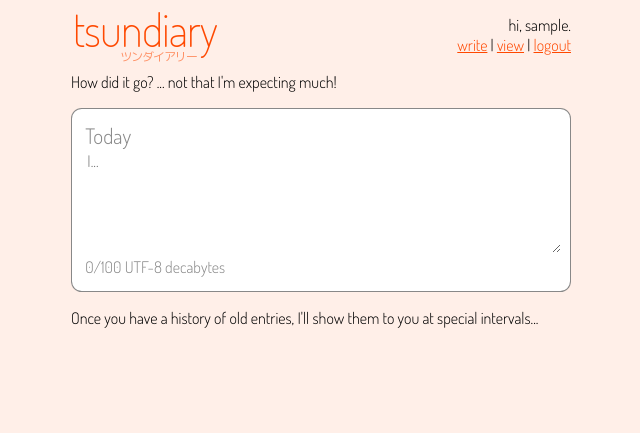
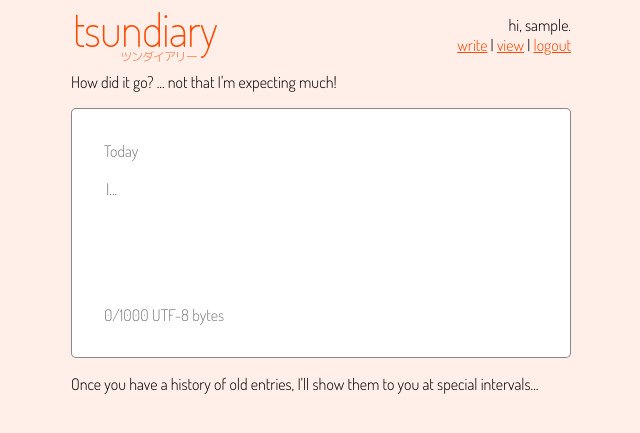
Before and after one commit to neynt/tsundiary, a Flask app: page / in a window 1280 px wide. Shown: the top 433 px of the page, without its empty margins (319-959 px from the left). Run offline with Flask 2, Linux system fonts and the light colour scheme; the visitor is signed in with stand-in values (Sample User, id 1); data that the repository does not hold is empty; some libraries are stand-ins or nearby versions.

Commit message:
prettied up and tweaked

```diff
--- a/static/style.css
+++ b/static/style.css
@@ -13,12 +13,6 @@ body
 body {
     background-color: #FFEFE8;
 }
-.post_date,
-#char_count,
-#save_status
-{
-    color: #888;
-}
 .cloud
 {
     background-color: #fff;
@@ -28,9 +22,15 @@ a
 {
     color: #ff4800;
 }
+.faded
+{
+    opacity: 0.5;
+}
 textarea
 {
     color: #000;
+    resize: none;
+    outline: none;
 }
 
 /* Fonts */
@@ -68,9 +68,9 @@ div#wrap
 {
     border-width: 1px;
     border-style: solid;
-    border-radius: 8pt;
-    padding: 10pt;
-    margin: 2pt auto;
+    border-radius: 5px;
+    padding: 32px;
+    margin: 5px auto;
 
 }
 
@@ -82,7 +82,6 @@ div#wrap
     min-width: 100%;
     max-width: 100%;
     width: 100%;
-    min-height: 100px;
     word-wrap: break-word;
     cursor: text;
 }
@@ -90,7 +89,8 @@ div#wrap
 /* Post decoration */
 .post_date
 {
-    font-size: 16pt;
+    font-size: 16px;
+    margin-bottom: 16px;
 }
 
 /* Post body */
@@ -138,7 +138,7 @@ input
     width: 90%;
     margin: 0;
     border: 0;
-    border-radius: 0pt;
+    border-radius: 0;
     background: transparent;
 }
 
--- a/templates/front_logged_in.html
+++ b/templates/front_logged_in.html
@@ -5,12 +5,13 @@
 <p>{{ prompt }}</p>
 
 <div class='cloud'>
-    <span class='post_date'>Today</span>
+    <div class='post_date faded'>Today</div>
+    <textarea id='edit_area' placeholder="I..." >{% if current_content %}{{ current_content }}{% endif %}</textarea>
+    <div class='faded'>
     <br />
-    <textarea id='edit_area' placeholder="I..." >{% if current_content %}{{ current_content }}{% endif %}</textarea>
-    <br />
-    <span id='char_count'>You are.</span>
-    <span id='save_status' style='float:right'></span>
+        <span id='char_count'></span>
+        <span id='save_status' style='float:right'></span>
+    </div>
 </div>
 
 {% if old_entries %}
@@ -18,8 +19,7 @@
 
     {% for day, content in old_entries %}
     <div class='cloud'>
-        <span class='post_date'>{{ day }}</span>
-        <br />
+        <div class='post_date faded'>{{ day }}</div>
         <div class='post_body'>{{ content }}</div>
     </div>
     {% endfor %}
@@ -32,8 +32,8 @@
 var content = "ATASHI WA ... KIMI GA SUKI NO DE ..."
 var timer = null;
 
-// Don't bother trying to hack this
-var DECABYTE_LIMIT = 100;
+// Don't bother trying to hack this, it's checked server-side too~ ;)
+var BYTE_LIMIT = 1000;
 
 function confess() {
     $('#save_status').html('saving...');
@@ -55,16 +55,21 @@ function prime_update() {
 
 function update_char_count() {
     count = unescape(encodeURIComponent($('#edit_area').val())).length;
-    count = Math.ceil(count / 10);
-    $('#char_count').html(count + '/' + DECABYTE_LIMIT + ' UTF-8 decabytes');
+    $('#char_count').html(count + '/' + BYTE_LIMIT + ' UTF-8 bytes');
+
+    // Scale textarea
+    var textarea = $('#edit_area');
+    textarea.css("height", "");
+    textarea.css("height", Math.max(textarea[0].scrollHeight, 100) + "px");
+
     return count;
 }
 
 function content_changed() {
-    count = update_char_count();
+    var count = update_char_count();
     clearTimeout(timer);
 
-    if (count <= DECABYTE_LIMIT) {
+    if (count <= BYTE_LIMIT) {
         // Just right.
         prime_update();
     }
--- a/maidairy.py
+++ b/tsundiary.py
@@ -58,12 +58,19 @@ def their_time():
     their_time = utc_time - datetime.timedelta(minutes=g.timezone)
     return their_time
 
-def time_from_datestamp(d):
-    yyyy, mm, dd = map(int, [d[0:4], d[4:6], d[6:8]])
+def time_from_datestamp(ds):
+    yyyy, mm, dd = map(int, [ds[0:4], ds[4:6], ds[6:8]])
     return datetime.date(yyyy, mm, dd)
 
 def datestamp(d):
     return d.strftime("%Y%m%d")
+
+def pretty_date(d):
+    return d.strftime("%A, %B %d, %Y")
+
+@app.template_filter('prettydate')
+def pretty_date_from_stamp(ds):
+    return pretty_date(time_from_datestamp(ds))
 
 def datestamp_today():
     return datestamp(their_time())
@@ -82,25 +89,25 @@ def selected_old_entries():
     d = today - datetime.timedelta(days=7)
     p = maidb.get_post(g.username, datestamp(d))
     if p:
-        yield ('%s (one week ago)' % d.strftime("%A, %B %d"), p)
+        yield ('%s (one week ago)' % pretty_date(d), p)
 
     # 30 days ago
     d = today - datetime.timedelta(days=30)
     p = maidb.get_post(g.username, datestamp(d))
     if p:
-        yield ('%s (30 days ago)' % d.strftime("%A, %B %d"), p)
+        yield ('%s (30 days ago)' % pretty_date(d), p)
 
     # 90 days ago
     d = today - datetime.timedelta(days=90)
     p = maidb.get_post(g.username, datestamp(d))
     if p:
-        yield ('%s (90 days ago)' % d.strftime("%A, %B %d"), p)
+        yield ('%s (90 days ago)' % pretty_date(d), p)
 
     # 365 days ago
     d = today - datetime.timedelta(days=365)
     p = maidb.get_post(g.username, datestamp(d))
     if p:
-        yield ('%s (365 days ago)' % d.strftime("%A, %B %d"), p)
+        yield ('%s (365 days ago)' % pretty_date(d), p)
 
 # Make a post HTML-pretty.
 # Currently does nothing, but may do markdown in the future.
@@ -187,7 +194,7 @@ def attempt_login():
         session['username'] = u
         return "Oh... welcome back, %s-sama." % u
     elif "'" in u or "'" in p:
-        return "H-hontou baka! Did you really think that would work?!"
+        return "H-honto baka! Did you really think that would work?!"
     return "Idiot. Can't you at least get your login right?"
 
 # Logout
@@ -215,13 +222,16 @@ def diary(author):
         day -= datetime.timedelta(days=1)
         consec += 1
 
+    #tl = sum(len(x[1]) for x in entries)
+
     return my_render_template(
             'dump.html',
             username = author,
-            date_of_start = time_from_datestamp(min(x[0] for x in entries)).strftime("%x") if entries else "an unknown day",
+            date_of_start = pretty_date_from_stamp(min(x[0] for x in entries)) if entries else "an unknown day",
             num_entries = len(entries),
             combo = consec,
-            entries = entries
+            entries = entries,
+            #total_length = tl
             )
 
 # User registration form.
```
Also changed, not shown: templates/dump.html (+4 -6 lines), 1 other file.
